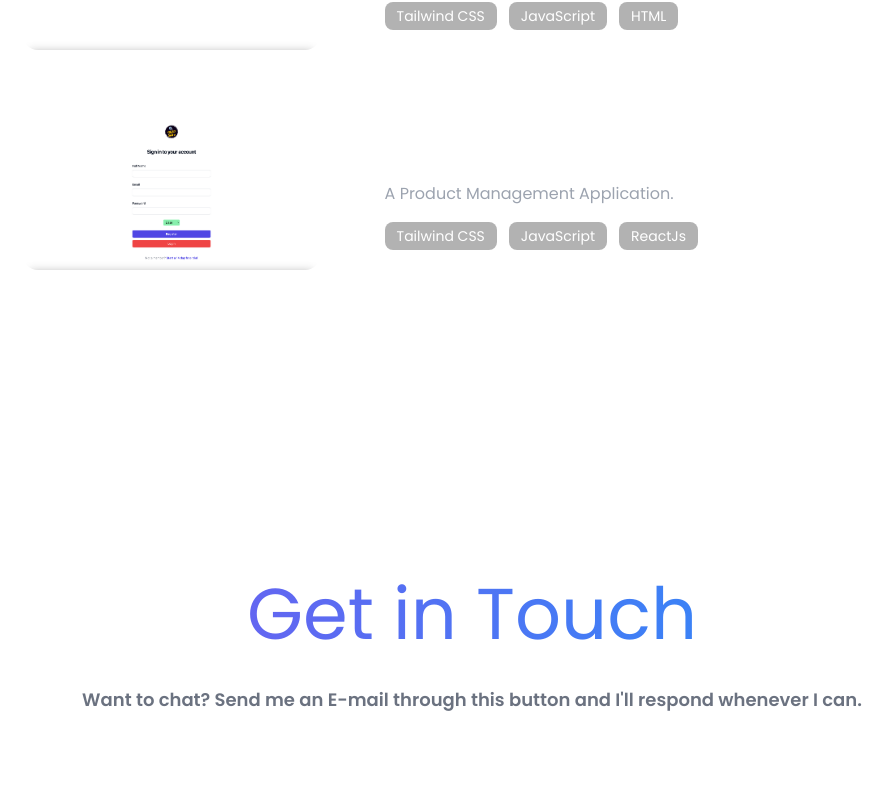
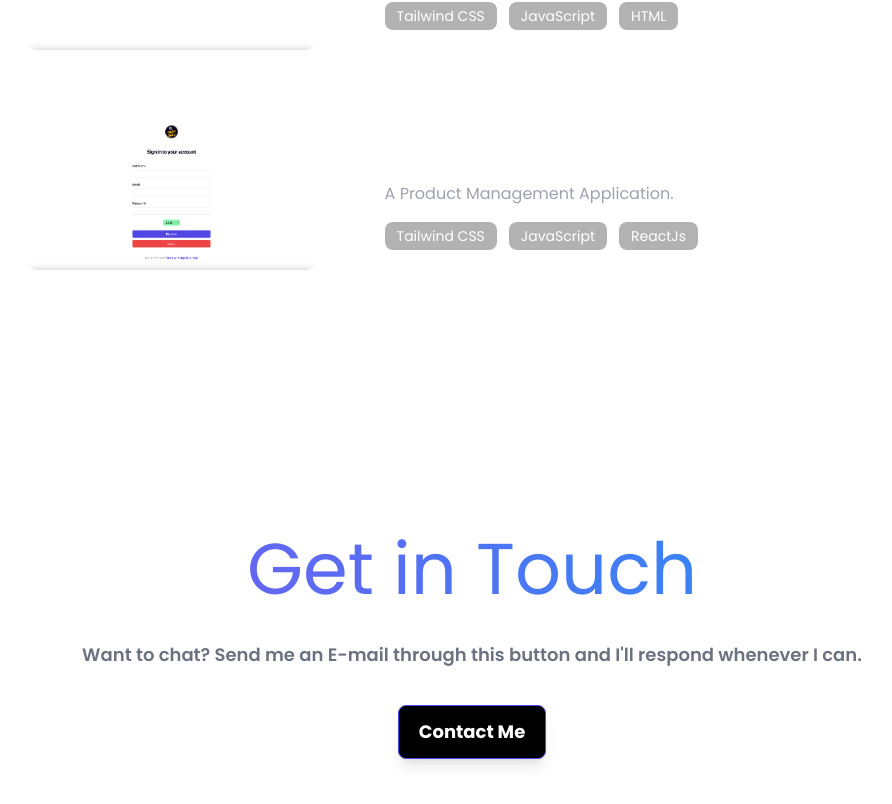
Before and after one commit to atikfaisalemon/my-portfolio, a React (Vite) app: page / in a window 1280 px wide. Shown: the part 2329-3133 px from the top of the page, without its empty margins (168-1060 px from the left). Built offline with nearby package versions, Linux system fonts and the light colour scheme.

Commit message:
feat-contract

```diff
--- a/src/components/Contact.jsx
+++ b/src/components/Contact.jsx
@@ -17,6 +17,12 @@ const Contact = () => {
           Want to chat? Send me an E-mail through this button and I'll respond
           whenever I can.
         </p>
+        <a
+          href="mailto:atikfaisalemon@gmail.com"
+          className="text-nowrap rounded-lg border border-indigo-600 bg-black px-5 py-3 text-lg font-bold text-white shadow-lg "
+        >
+          Contact Me
+        </a>
       </div>
     </div>
   );
```
